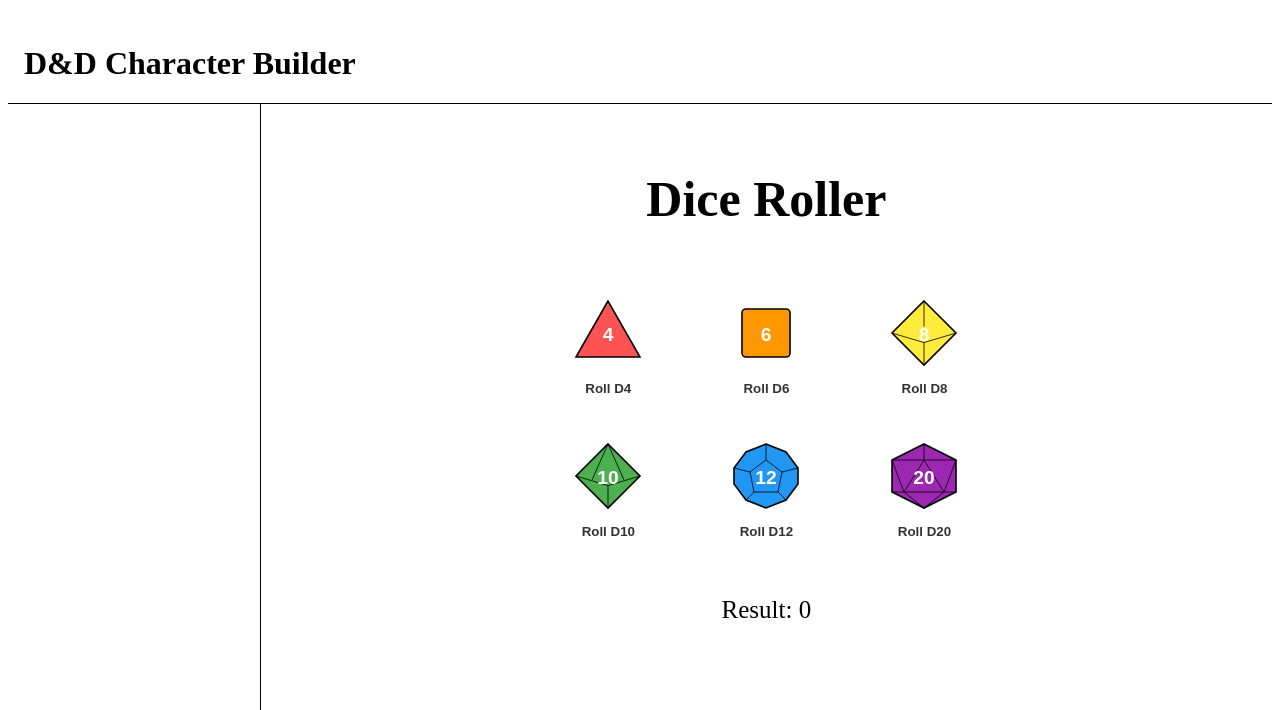
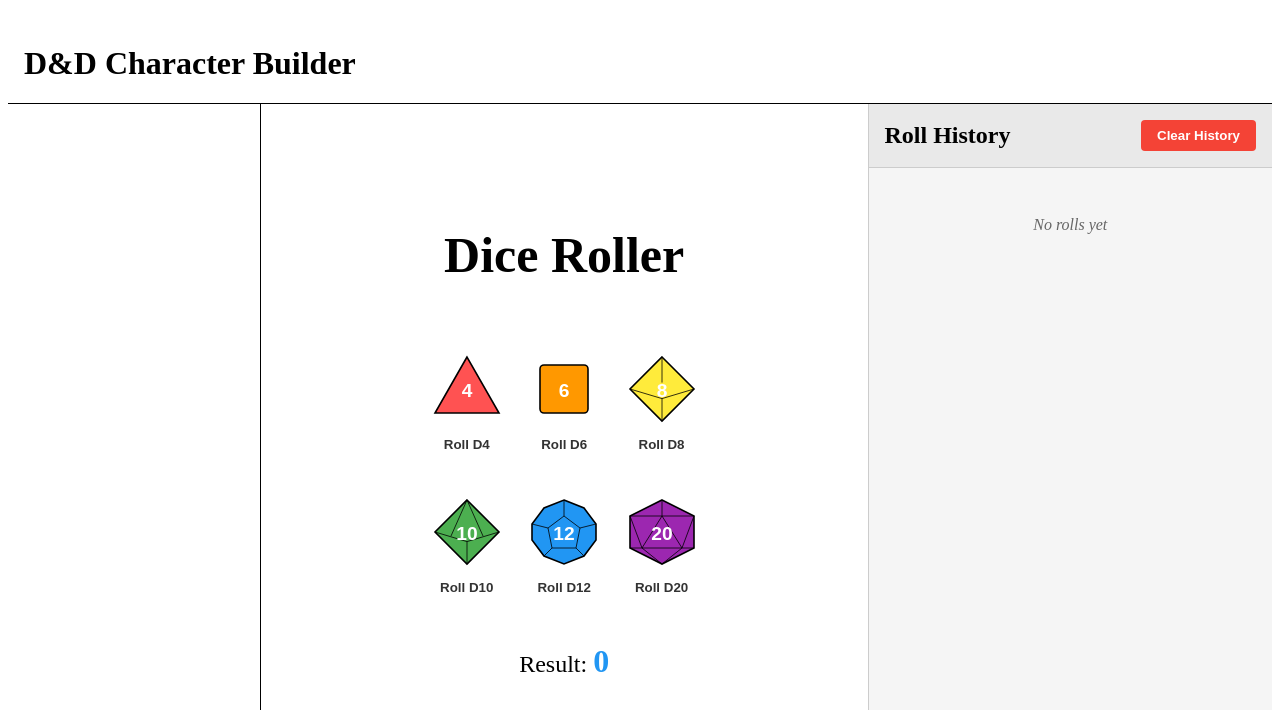
Before and after one commit to spirran/DND, a React (Vite) app: page /DiceRoller in a window 1280 px wide. Shown: the top 710 px of the page. Built offline with nearby package versions, Linux system fonts and the light colour scheme.

Commit message:
Added RollHistory

```diff
--- a/src/pages/DiceRoller/DiceRoller.css
+++ b/src/pages/DiceRoller/DiceRoller.css
@@ -1,20 +1,3 @@
-* {
-    box-sizing: border-box;
-}
-
-.header-wrapper {
-    display: flex;
-    height: 6rem;
-    padding: 1rem;
-    border-bottom: 0.1rem solid black;
-}
-
-#main-section-wrapper {
-    display: flex;
-    flex-wrap: wrap;
-    height: calc(100vh - 7rem);
-}
-
 .browser-wrapper {
     display: flex;
     width: 20%;
@@ -22,12 +5,18 @@
     overflow: auto;
 }
 
+.main-content-wrapper {
+    display: flex;
+    flex-grow: 1;
+    width: 80%;
+}
+
 .main-dice-wrapper {
     display: flex;
     flex-direction: column;
-    justify-content: flex-start;
+    justify-content: center;
     align-items: center;
-    flex-grow: 1;
+    width: 60%;
     gap: 1.5rem;
     padding: 2rem;
     font-size: 25px;
@@ -74,6 +63,106 @@
     color: #333;
 }
 
-.dice-row {
-    flex-wrap: wrap;
+.roll-history-board {
+    width: 40%;
+    height: 100%;
+    border-left: 0.1rem solid #ccc;
+    display: flex;
+    flex-direction: column;
+    background-color: #f5f5f5;
 }
+
+.roll-history-header {
+    display: flex;
+    justify-content: space-between;
+    align-items: center;
+    padding: 1rem;
+    border-bottom: 0.1rem solid #ccc;
+    background-color: #e9e9e9;
+}
+
+.roll-history-header h2 {
+    margin: 0;
+    font-size: 1.5rem;
+}
+
+.clear-history-btn {
+    background-color: #f44336;
+    color: white;
+    border: none;
+    padding: 0.5rem 1rem;
+    border-radius: 4px;
+    cursor: pointer;
+    font-weight: bold;
+    transition: background-color 0.2s;
+}
+
+.clear-history-btn:hover {
+    background-color: #d32f2f;
+}
+
+.roll-history-content {
+    flex-grow: 1;
+    overflow-y: auto;
+    padding: 1rem;
+}
+
+.no-rolls {
+    color: #666;
+    text-align: center;
+    font-style: italic;
+    margin-top: 2rem;
+}
+
+.roll-list {
+    list-style: none;
+    padding: 0;
+    margin: 0;
+}
+
+.roll-item {
+    display: flex;
+    justify-content: space-between;
+    align-items: center;
+    padding: 0.75rem 1rem;
+    margin-bottom: 0.5rem;
+    background-color: white;
+    border-radius: 4px;
+    box-shadow: 0 1px 3px rgba(0, 0, 0, 0.1);
+    border-left: 4px solid;
+    transition: transform 0.1s;
+}
+
+.roll-item:hover {
+    transform: translateX(2px);
+}
+
+.roll-dice-type {
+    font-weight: bold;
+    width: 30%;
+}
+
+.roll-result {
+    font-size: 1.25rem;
+    font-weight: bold;
+    width: 30%;
+    text-align: center;
+}
+
+.roll-timestamp {
+    color: #888;
+    font-size: 0.85rem;
+    text-align: right;
+    width: 40%;
+}
+
+.current-roll-result {
+    font-size: 1.5rem;
+    margin-top: 1rem;
+}
+
+.result-value {
+    font-weight: bold;
+    font-size: 2rem;
+    color: #2196F3;
+}
--- a/src/pages/DiceRoller/DiceRoller.jsx
+++ b/src/pages/DiceRoller/DiceRoller.jsx
@@ -7,7 +7,7 @@
  */
 
 import './DiceRoller.css';
-import React, { useState } from 'react';
+import React, { useState, useEffect } from 'react';
 
 /**
  * The apps header and title
@@ -127,7 +127,7 @@
     };
 
     return (
-        <button className="dice-button" onClick={() => {handleRoll(diceType);}}>
+        <button className="dice-button" onClick={() => { handleRoll(diceType); }}>
             <div className="dice-svg-container">
                 {renderDiceSVG()}
             </div>
@@ -139,11 +139,112 @@
 }
 
 /**
+ * Roll history component that displays previous dice rolls
+ * @param {Object} props - Component props
+ * @param {Array} props.rollHistory - Array of roll history objects
+ * @param {Function} props.clearHistory - Function to clear roll history
+ * @returns {React.ReactElement} Roll history component
+ */
+function RollHistoryBoard({ rollHistory, clearHistory }) {
+    return (
+        <div className="roll-history-board">
+            <div className="roll-history-header">
+                <h2>Roll History</h2>
+                <button onClick={clearHistory} className="clear-history-btn">Clear History</button>
+            </div>
+            <div className="roll-history-content">
+                {rollHistory.length === 0 ? (
+                    <p className="no-rolls">No rolls yet</p>
+                ) : (
+                    <ul className="roll-list">
+                        {rollHistory.map((roll, index) => (
+                            <li key={index} className="roll-item" style={{ borderLeftColor: roll.color }}>
+                                <span className="roll-dice-type">{roll.diceType}</span>
+                                <span className="roll-result">{roll.result}</span>
+                                <span className="roll-timestamp">{roll.timestamp}</span>
+                            </li>
+                        ))}
+                    </ul>
+                )}
+            </div>
+        </div>
+    );
+}
+
+const RollHistoryContext = React.createContext();
+
+/**
+ * Provider component for roll history context
+ * @param {Object} props - Component props
+ * @returns {React.ReactElement} Provider component
+ */
+export function RollHistoryProvider({ children }) {
+    const [rollHistory, setRollHistory] = useState(() => {
+        const savedRolls = localStorage.getItem('dndRollHistory');
+        return savedRolls ? JSON.parse(savedRolls) : [];
+    });
+
+    const [lastResult, setLastResult] = useState(() => {
+        const savedResult = localStorage.getItem('dndLastResult');
+        return savedResult ? parseInt(savedResult, 10) : 0;
+    });
+
+    useEffect(() => {
+        const savedRolls = localStorage.getItem('dndRollHistory');
+        if (savedRolls) {
+            setRollHistory(JSON.parse(savedRolls));
+        }
+
+        const savedResult = localStorage.getItem('dndLastResult');
+        if (savedResult) {
+            setLastResult(parseInt(savedResult, 10));
+        }
+    }, []);
+
+    useEffect(() => {
+        localStorage.setItem('dndRollHistory', JSON.stringify(rollHistory));
+    }, [rollHistory]);
+
+    useEffect(() => {
+        localStorage.setItem('dndLastResult', lastResult.toString());
+    }, [lastResult]);
+
+    const clearHistory = () => {
+        setRollHistory([]);
+        setLastResult(0);
+        localStorage.removeItem('dndRollHistory');
+        localStorage.removeItem('dndLastResult');
+    };
+
+    const addRoll = (newRoll) => {
+        setLastResult(newRoll.result);
+        setRollHistory(prevHistory => [newRoll, ...prevHistory.slice(0, 19)]);
+    };
+
+    return (
+        <RollHistoryContext.Provider value={{
+            rollHistory,
+            lastResult,
+            clearHistory,
+            addRoll
+        }}>
+            {children}
+        </RollHistoryContext.Provider>
+    );
+}
+
+/**
+ * Custom hook to use roll history context
+ * @returns {Object} Roll history context
+ */
+export const useRollHistory = () => React.useContext(RollHistoryContext);
+
+/**
  * Rolling interface component, display all the dices and result
  * @returns {React.ReactElement} Main dice component
  */
 function MainDice() {
-    const [result, setResult] = useState(0);
+    const { rollHistory, lastResult, clearHistory, addRoll } = useRollHistory();
 
     const diceTypes = [
         { type: 'D4', color: '#FF5252' },
@@ -155,13 +256,32 @@
     ];
 
     /**
+     * Get the color for a specific dice type
+     * @param {string} diceType - Type of die
+     * @returns {string} Color for the die
+     */
+    const getDiceColor = (diceType) => {
+        const dice = diceTypes.find(d => d.type === diceType);
+        return dice ? dice.color : '#333';
+    };
+
+    /**
      *
      * @param {string} diceType - Type of die to roll
      */
     const handleRoll = (diceType) => {
         const rolledResult = RollDie(diceType);
-        setResult(rolledResult);
+
+        const newRoll = {
+            diceType,
+            result: rolledResult,
+            timestamp: new Date().toLocaleTimeString(),
+            color: getDiceColor(diceType)
         };
+
+        addRoll(newRoll);
+    };
+
 
     /**
      *
@@ -205,10 +325,13 @@
     }
 
     return (
+        <div className='main-content-wrapper'>
             <div className='main-dice-wrapper'>
                 <h1>Dice Roller</h1>
                 {rows}
-            <p>Result: {result}</p>
+                <p className="current-roll-result">Result: <span className="result-value">{lastResult}</span></p>
+            </div>
+            <RollHistoryBoard rollHistory={rollHistory} clearHistory={clearHistory} />
         </div>
     );
 }
@@ -221,11 +344,13 @@
 function DiceRoller() {
     return (
         <>
+            <RollHistoryProvider>
                 <Header />
                 <div id='main-section-wrapper'>
                     <CharacterBrowser />
                     <MainDice />
                 </div>
+            </RollHistoryProvider>
         </>
     );
 }
```
Lines whose indentation alone changed are shown as unchanged.
